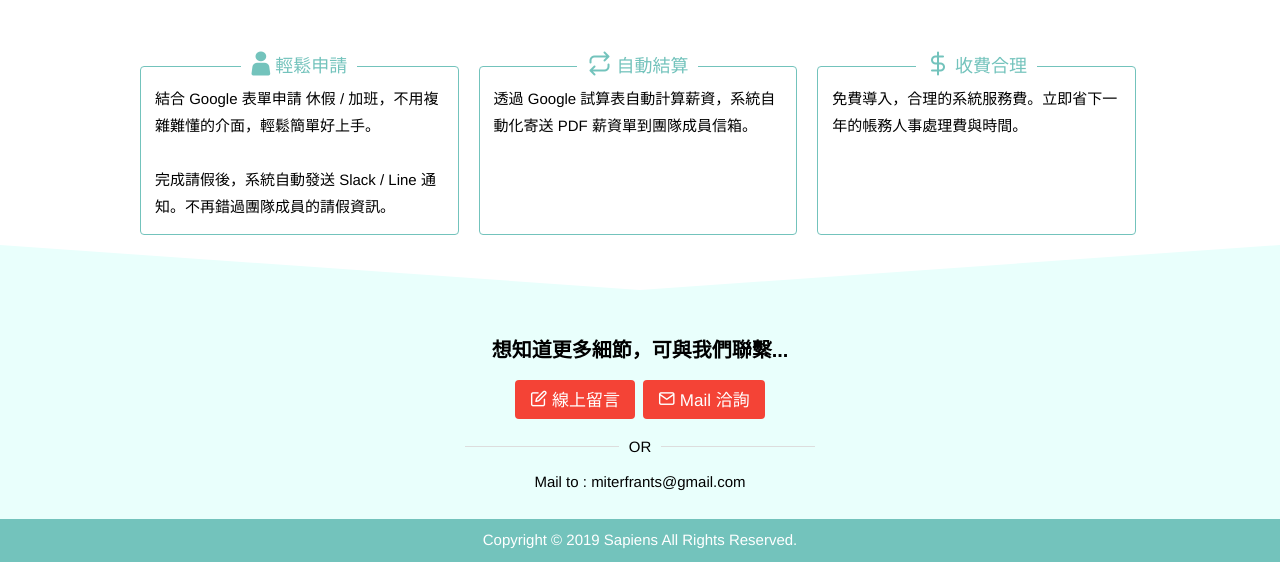
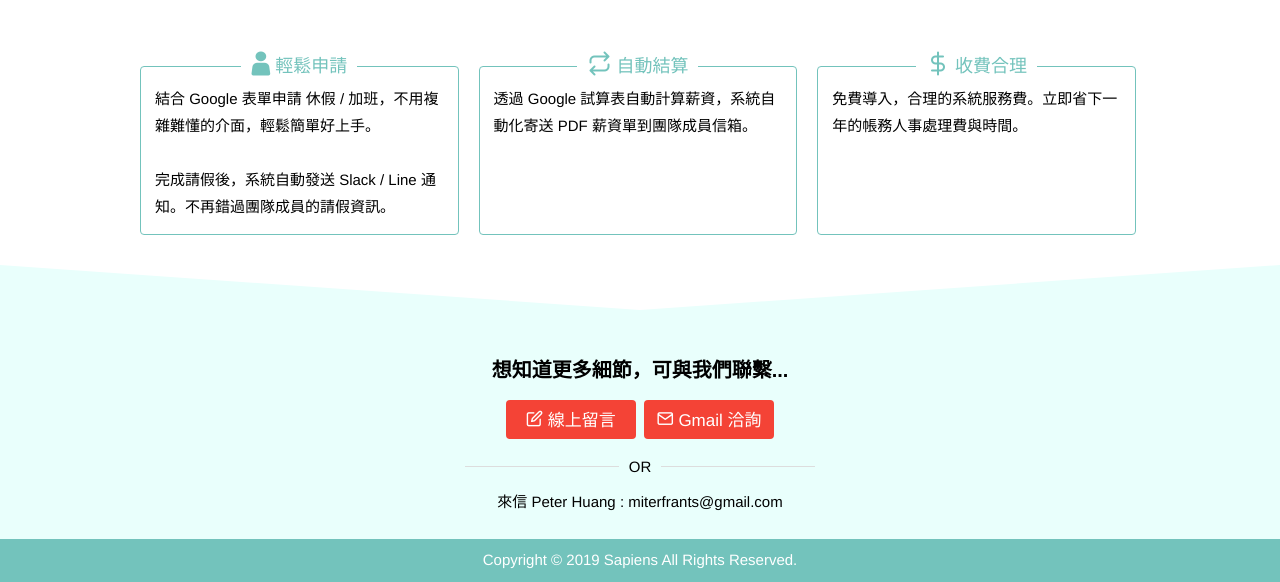
Before and after one commit to miterfrants/worktime, a website: page index.html in a window 1280 px wide. Shown: the part 370-952 px from the top of the page. Drawn offline with Linux system fonts and the light colour scheme; files whose address does not match are found by name.

Commit message:
update text and css

```diff
--- a/css/sass/_layout.scss
+++ b/css/sass/_layout.scss
@@ -60,7 +60,7 @@ body{
 			text-indent: 1px;
 			letter-spacing: 1px;
 			@include respond-to(mx767) {
-				padding: 15px 0 40px;
+				padding: 30px 0 50px;
 			}
 			span{
 				@include respond-to(mx767) {
@@ -167,12 +167,16 @@ body{
 		fieldset{
 			margin:20px 0;
 			border-top:1px solid #ddd;
+			@include respond-to(mx767) {
+				margin:20px 10px;
+			}
 			legend{
 				padding:0 10px;
 			}
 		}
 		.btn{
-			padding: 10px 15px;
+			width: 130px;
+			padding: 10px 0;
 			background: #f44336;
 			color: #fff;
 			border-radius: 4px;
@@ -185,7 +189,7 @@ body{
 	.info{
 		position: relative;
 		z-index: 9;
-		padding-bottom: 30px;
+		padding-bottom: 50px;
 		&:before,&:after{
 			content: "";
 			height: 0;
--- a/index.html
+++ b/index.html
@@ -75,7 +75,7 @@
                     </a>
                      <a href="https://mail.google.com/mail/u/0/?view=cm&fs=1&to=miterfrants@gmail.com&tf=1&su=立即洽詢 Worktime 新創請假薪資系統"  target="_blank" class="btn">
                         <span class="icon-mail"></span>
-                        Mail 洽詢
+                        Gmail 洽詢
                     </a>
                 </div>
 
@@ -83,7 +83,7 @@
                     <legend>OR</legend>
                 </fieldset>
                 <div>
-                    Mail to :
+                    來信 Peter Huang :
                     <a href="https://mail.google.com/mail/u/0/?view=cm&fs=1&to=miterfrants@gmail.com&tf=1&su=想了解 Worktime 新創請假薪資系統">miterfrants@gmail.com</a>
                 </div>
             </div>
```
Also changed, not shown: css/css/all.css.
